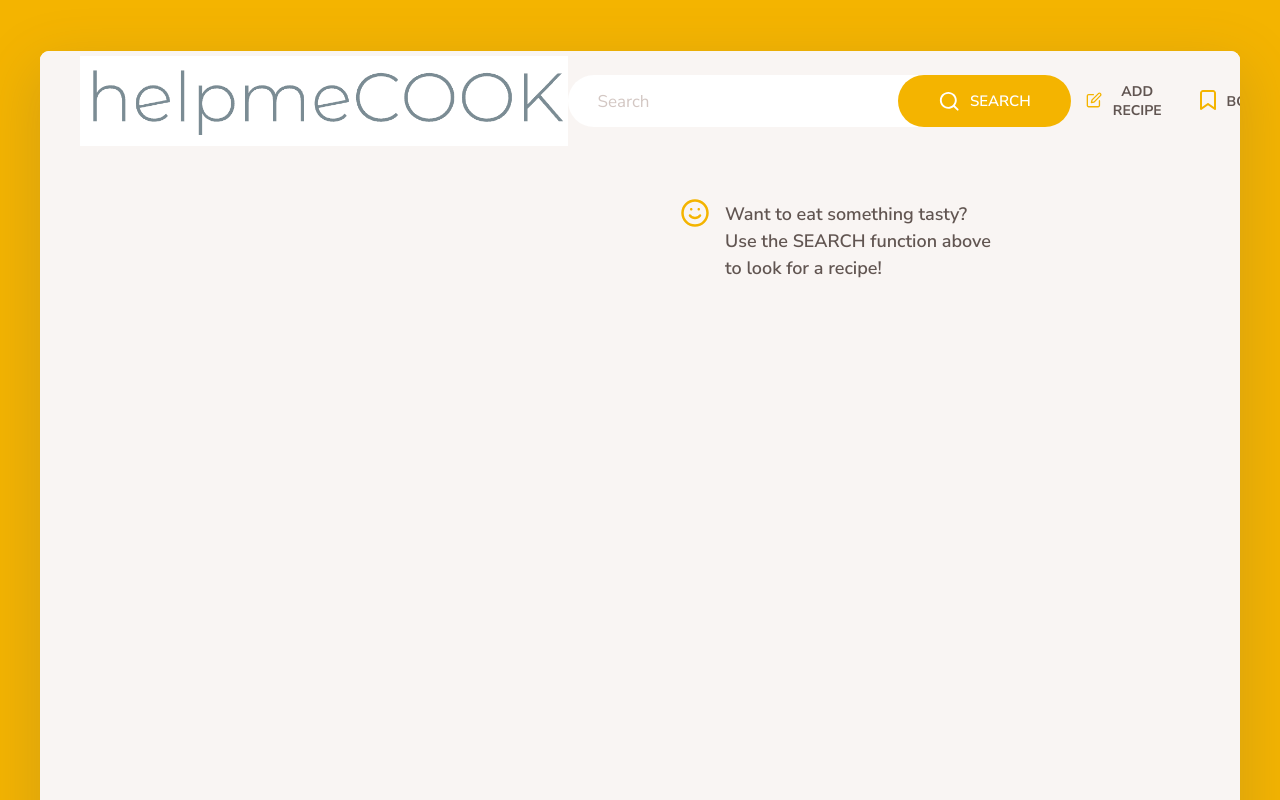
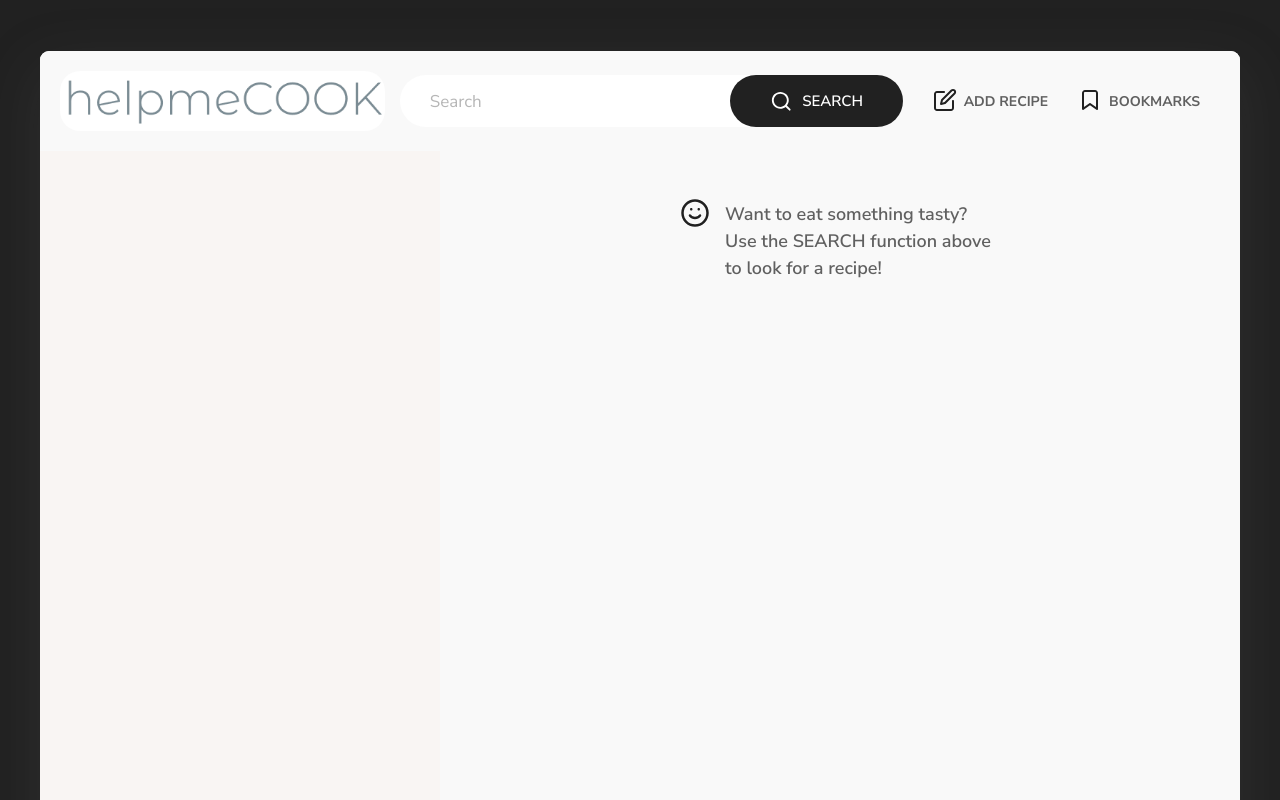
Before and after one commit to arnoldsouth/helpmeCOOK, a website built with Parcel: page index.html in a window 1280 px wide. Shown: the top 800 px of the page. Built offline with nearby package versions, Linux system fonts and the light colour scheme.

Commit message:
Update color scheme

```diff
--- a/src/sass/_base.scss
+++ b/src/sass/_base.scss
@@ -4,15 +4,15 @@
 // $color-grad-1: #fbdb89;
 // $color-grad-2: #f48982;
 
-$color-primary: #f4b400;
-$color-grad-1: #f4b400;
-$color-grad-2: #f4b400; //2b2b2b
+$color-primary: #212121;
+$color-grad-1: #212121;
+$color-grad-2: #212121; //2b2b2b
 
-$color-grey-light-1: #f9f5f3; // Light background
-$color-grey-light-2: #f2efee; // Light lines
-$color-grey-light-3: #d3c7c3; // Light text (placeholder)
-$color-grey-dark-1: #615551; // Normal text
-$color-grey-dark-2: #918581; // Lighter text
+$color-grey-light-1: #f9f9f9; // Light background
+$color-grey-light-2: #f1f1f1; // Light lines
+$color-grey-light-3: #b6b6b6; // Light text (placeholder)
+$color-grey-dark-1: #606060; // Normal text
+$color-grey-dark-2: #acacac; // Lighter text
 
 $gradient: linear-gradient(to right bottom, $color-grad-1, $color-grad-2);
 
--- a/src/sass/_header.scss
+++ b/src/sass/_header.scss
@@ -6,11 +6,12 @@
   justify-content: space-between;
 
   &__logo {
-    margin-left: 4rem;
-    // margin-left: 2rem;
-    // height: 4.6rem;
-    height: 9rem;
+    // margin-left: 4rem;
+    margin-left: 2rem;
+    height: 6rem;
+    // height: 9rem;
     display: block;
+    border-radius: 2rem;
   }
 }
 
--- a/src/sass/_preview.scss
+++ b/src/sass/_preview.scss
@@ -7,19 +7,19 @@
       padding: 1.5rem 3.25rem;
       transition: all 0.3s;
       // border-right: 1px solid #fff;
-      border-right: 1px solid #f4b400;
+      border-right: 1px solid #212121;
       text-decoration: none;
     }
 
     &:hover {
       // background-color: $color-grey-light-1;
-      background-color: #fff6dd;
+      background-color: #d8d8d8;
       transform: translateY(-2px);
     }
 
     &--active {
       // background-color: $color-grey-light-1;
-      background-color: #ffe7ac;
+      background-color: #979797;
     }
   }
 
```
Also changed, not shown: dist/breakfast-food-shortcut-icon.a3b07bc7.png (deleted), dist/helpmecook-logo.032a739b.png (deleted), dist/icons.9801e6f1.svg (deleted), dist/index.html, 6 other files.
